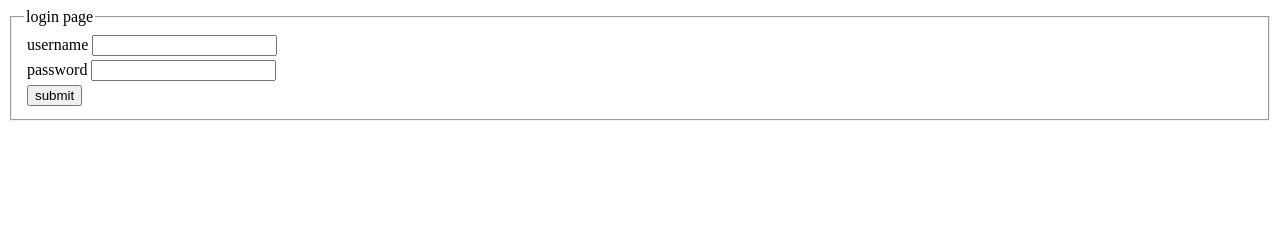
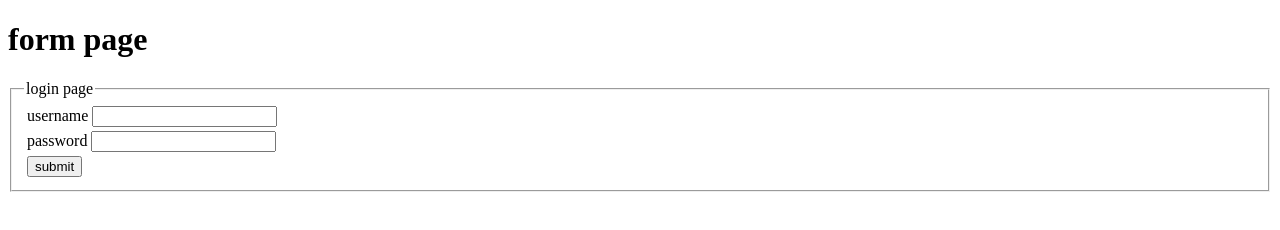
Before and after one commit to Nagaveni0729/sampleproject, a plain HTML site: page index.html in a window 1280 px wide. Drawn offline with Linux system fonts and the light colour scheme.

Commit message:
Update index.html

```diff
--- a/index.html
+++ b/index.html
@@ -6,6 +6,7 @@
     <title>Document</title>
 </head>
 <body>
+    <h1>form page</h1>
     <form >
         <fieldset>
             <legend>login page</legend>
@@ -22,6 +23,7 @@
                     <input type="text" id="pass" name="password">
                 </td>
             </tr>
+
             <tr><td>
                 <button>submit</button>
             </td></tr>
```
